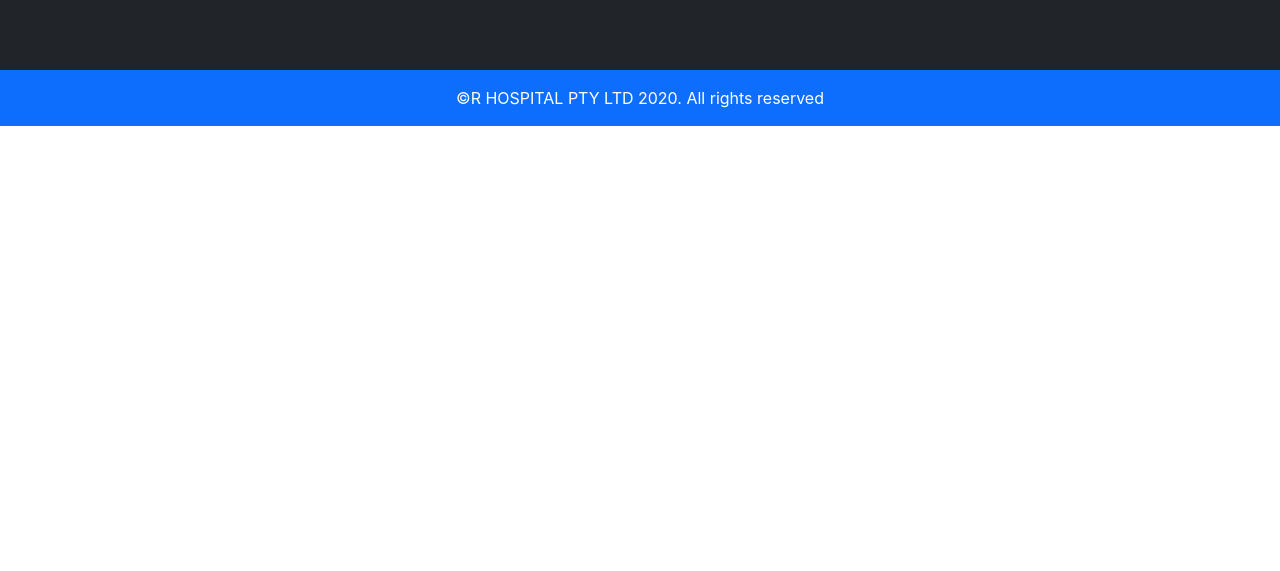
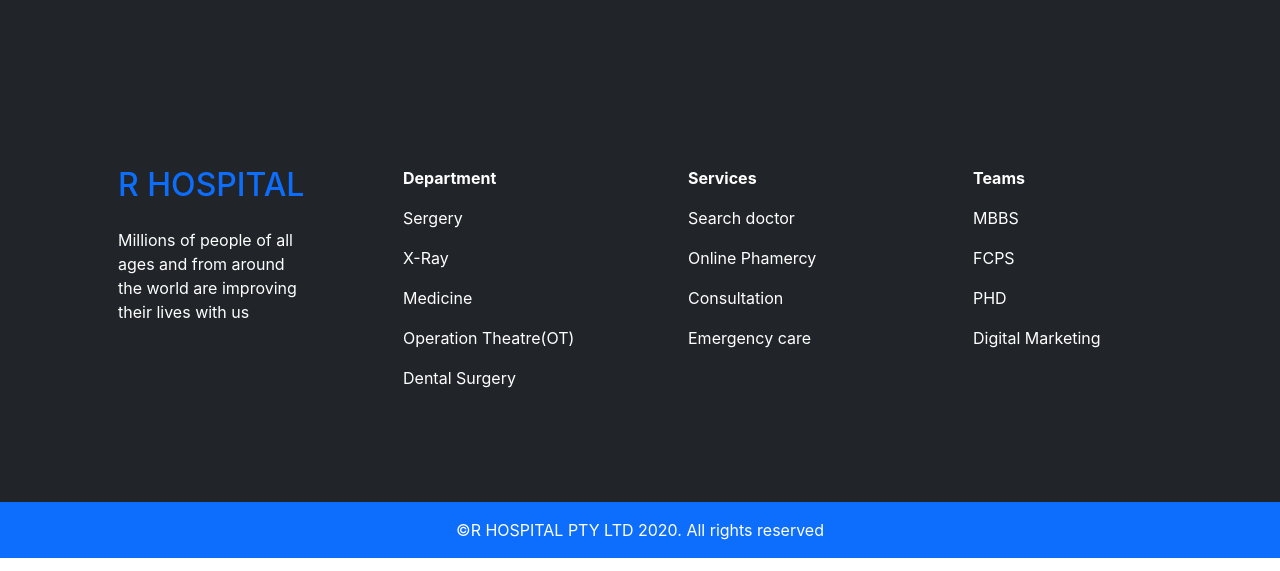
Before and after one commit to raihanuddin2002/r-hospital, a React (Create React App) app: page /login in a window 1280 px wide. Shown: the part 692-1263 px from the top of the page. Before the commit the page ends 834 px from the top, so only its background shows below. Built offline with nearby package versions, Linux system fonts and the light colour scheme; no server answers.

Commit message:
footer added

```diff
--- a/src/components/Footer/Footer.js
+++ b/src/components/Footer/Footer.js
@@ -3,7 +3,51 @@ import React from 'react';
 const Footer = () => {
     return (
         <div>
-            <p className="text-center text-white bg-primary py-3">©R HOSPITAL PTY LTD 2020. All rights reserved</p>
+            <footer>
+                <section class="bg-dark py-5">
+                    <div class="container">
+                        <div class="row row-cols-1 row-cols-md-2 row-cols-lg-4">
+                            <div class="col p-5">
+                                <div>
+                                    <h2 className="text-primary mb-4">R HOSPITAL</h2>
+                                    <p class="text-white">
+                                        Millions of people of all ages and from around the world are improving their lives with us
+                                    </p>
+                                </div>
+                            </div>
+
+                            <div class="col p-5">
+                                <p class="fw-bold text-white">Department</p>
+                                <p class="text-white">Sergery</p>
+                                <p class="text-white">X-Ray</p>
+                                <p class="text-white">Medicine</p>
+                                <p class="text-white">Operation Theatre(OT)</p>
+                                <p class="text-white">Dental Surgery</p>
+                            </div>
+
+                            <div class="col p-5">
+                                <p class="fw-bold text-white">Services</p>
+                                <p class="text-white">Search doctor</p>
+                                <p class="text-white">Online Phamercy</p>
+                                <p class="text-white">Consultation</p>
+                                <p class="text-white">Emergency care</p>
+                            </div>
+
+                            <div class="col p-5">
+                                <p class="fw-bold text-white">Teams</p>
+                                <p class="text-white">MBBS</p>
+                                <p class="text-white">FCPS</p>
+                                <p class="text-white">PHD</p>
+                                <p class="text-white">Digital Marketing</p>
+                            </div>
+
+
+                        </div>
+                    </div>
+                </section>
+                <p className="text-center text-white bg-primary py-3">©R HOSPITAL PTY LTD 2020. All rights reserved</p>
+            </footer>
+
         </div>
     );
 };
--- a/src/components/Header/Header.js
+++ b/src/components/Header/Header.js
@@ -10,7 +10,7 @@ const Header = () => {
         <div className="sticky-top bg-white">
             <nav className="navbar navbar-expand-lg navbar-light">
                 <div className="container">
-                    <span className="navbar-brand text-primary">R HOSPITAL</span>
+                    <span className="navbar-brand text-primary fw-bold">R HOSPITAL</span>
                     <button className="navbar-toggler" type="button" data-bs-toggle="collapse" data-bs-target="#navbarSupportedContent" aria-controls="navbarSupportedContent" aria-expanded="false" aria-label="Toggle navigation">
                     <span className="navbar-toggler-icon"></span>
                     </button>
```
